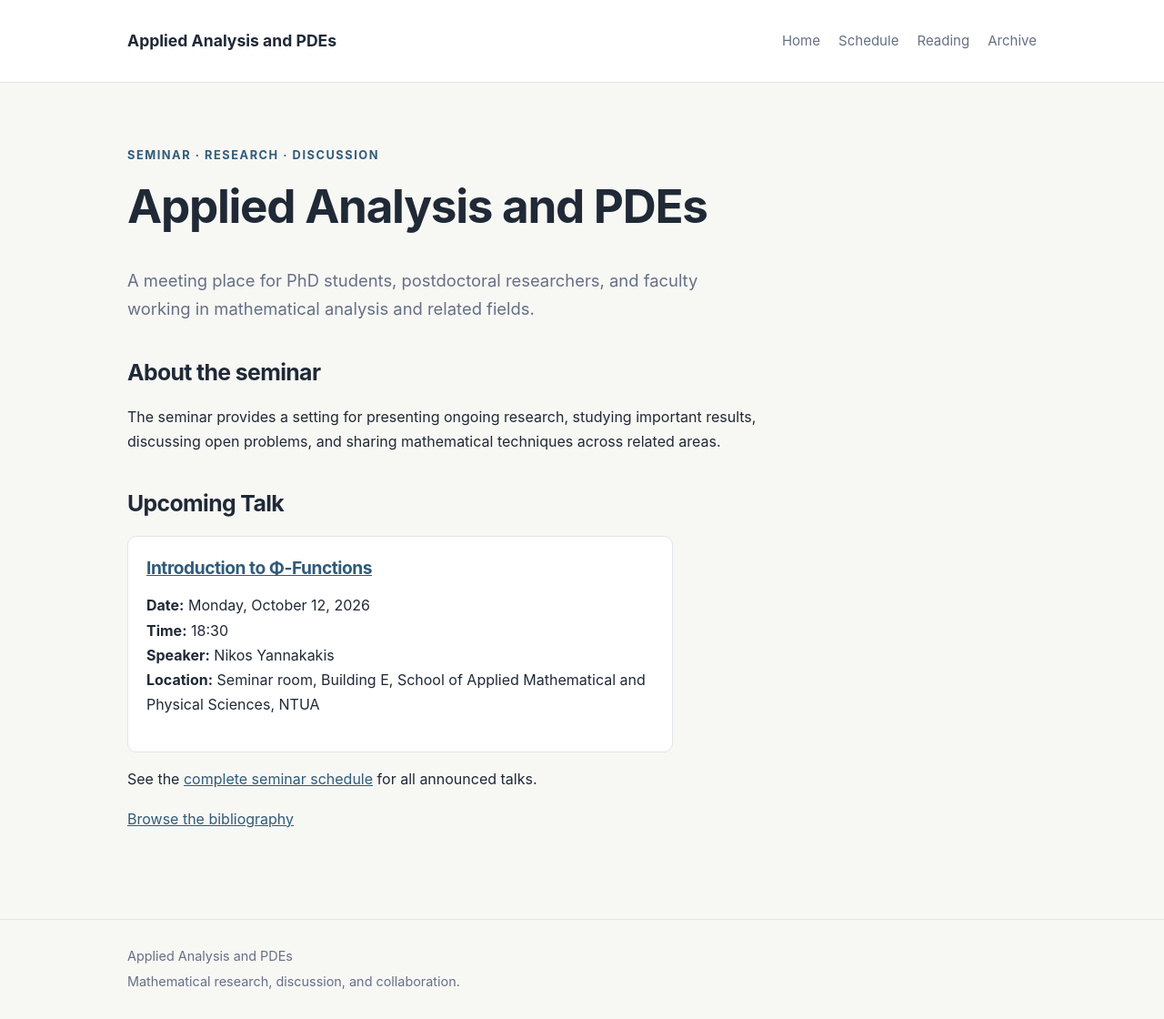
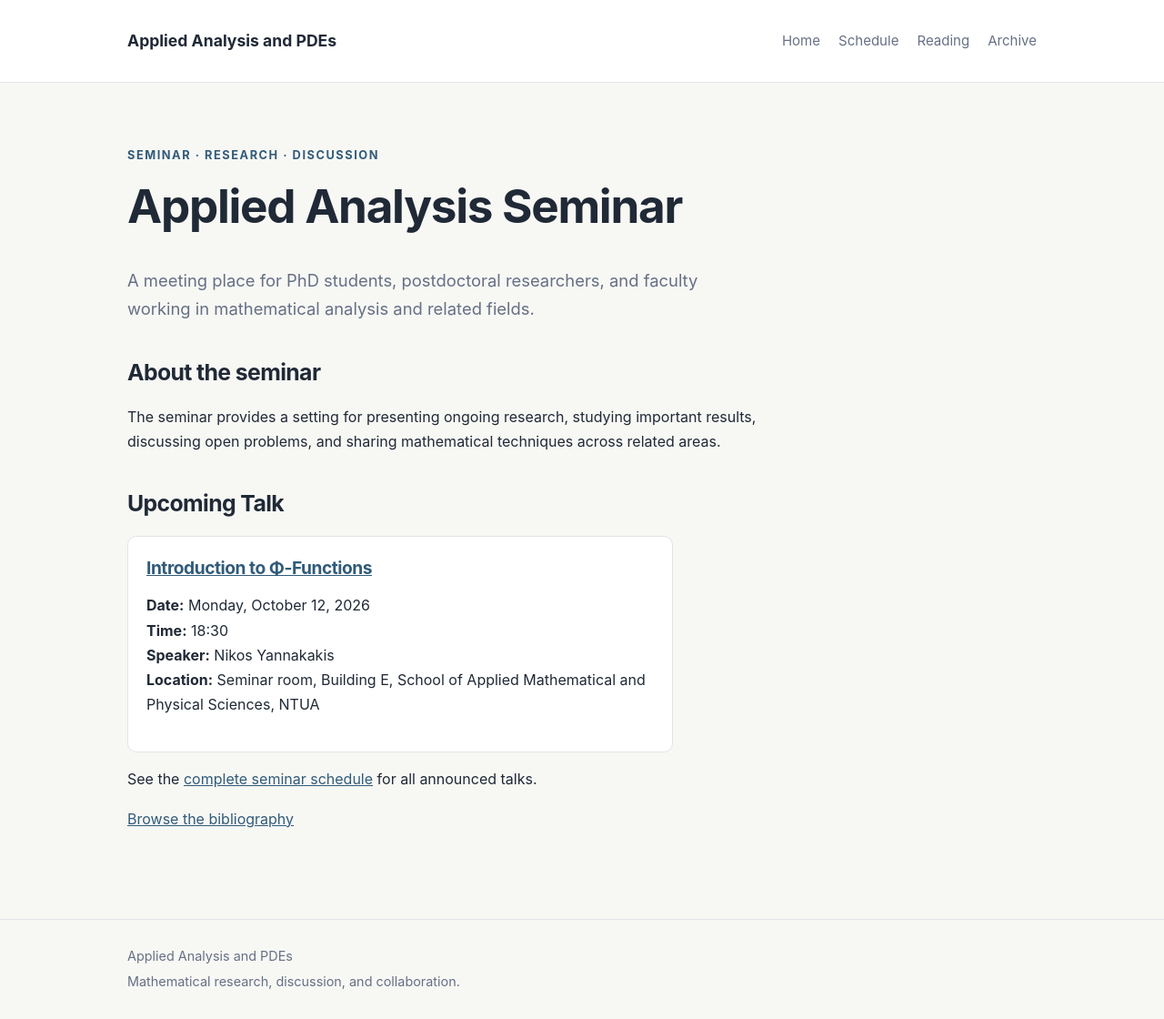
Before and after one commit to gvpantazis/math-seminar, a Jekyll site: the page built from index.md, in a window 1280 px wide. Shown: the whole page at 91% size. Built offline with Jekyll 4.4.1, drawn with Linux system fonts in a browser that asks for light colours.

Commit message:
Update index.md

```diff
--- a/index.md
+++ b/index.md
@@ -6,7 +6,7 @@ description: Mathematics research seminar announcements and talks
 
 <p class="eyebrow">Seminar · Research · Discussion</p>
 
-# Applied Analysis and PDEs
+# Applied Analysis Seminar
 
 <p class="lead">
 A meeting place for PhD students, postdoctoral researchers,
```
